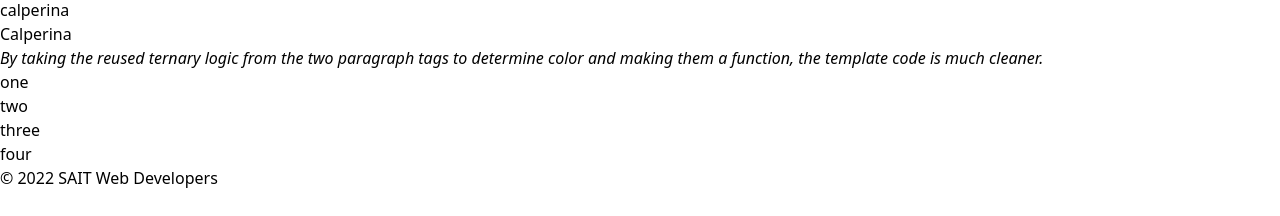
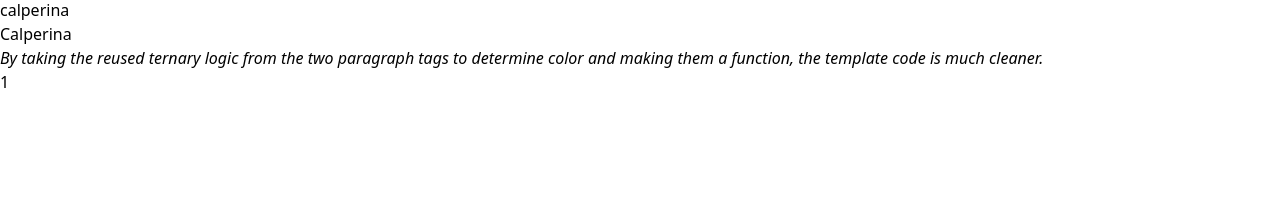
Before and after one commit to sait-wbdv/f22-vue-content, a Vue app: page / in a window 1280 px wide. Shown: the part 273-489 px from the top of the page. Built offline with nearby package versions, Linux system fonts and the light colour scheme.

Commit message:
looping array of objects example

```diff
--- a/src/views/HomeView.vue
+++ b/src/views/HomeView.vue
@@ -28,7 +28,31 @@ const buttons = [
     bgColor: "bg-emerald-500",
   },
 ];
-const arr = ["one", "two", "three", "four"];
+const arr = [
+  {
+    id: 1,
+    img: {
+      src: "src/assets/images/youtube.svg",
+      alt: "Image",
+    },
+    text: "Thing one",
+  },
+  {
+    id: 2,
+    src: "src/assets/images/youtube.svg",
+    text: "Thing Two",
+  },
+  {
+    id: 3,
+    src: "src/assets/images/youtube.svg",
+    text: "Thing Three",
+  },
+  {
+    id: 4,
+    src: "src/assets/images/youtube.svg",
+    text: "Thing Three",
+  },
+];
 </script>
 
 <template>
@@ -38,7 +62,7 @@ const arr = ["one", "two", "three", "four"];
       :description="info.description"
     >
     </AppHeader>
-    <section class="flex justify-around">
+    <section class="my-12 flex justify-around">
       <AppButton
         v-for="thing in buttons"
         :key="thing.id"
@@ -49,14 +73,24 @@ const arr = ["one", "two", "three", "four"];
     <section>
       <AppCard />
     </section>
-    <section>
+    <section class="my-12 flex justify-center">
       <ul>
         <!-- Attach v-for loop to the item that will be duplicated-->
         <li
           v-for="item in arr"
           :key="item.id"
         >
-          {{ item }}
+          <p>{{ item.id }}</p>
+          <img
+            :src="item.img.src"
+            :alt="item.img.alt"
+            class="w-12"
+            v-if="item.img"
+          />
+          <img
+            :src="item.src"
+            v-else
+          />
         </li>
       </ul>
     </section>
```
